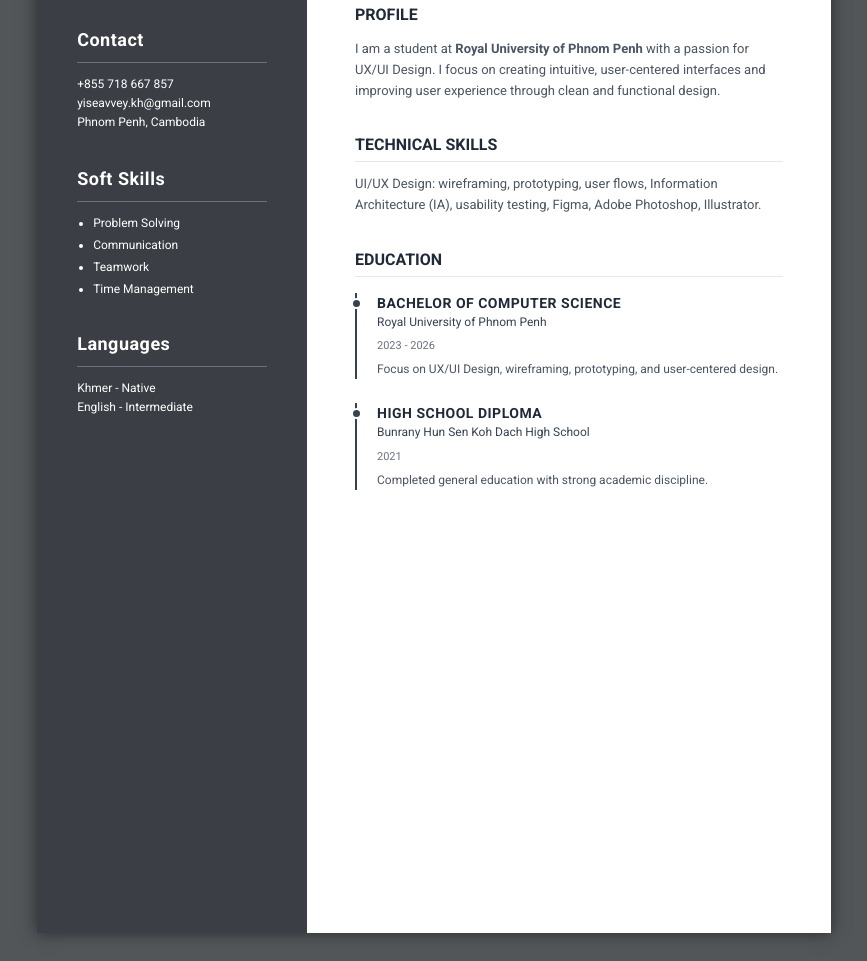
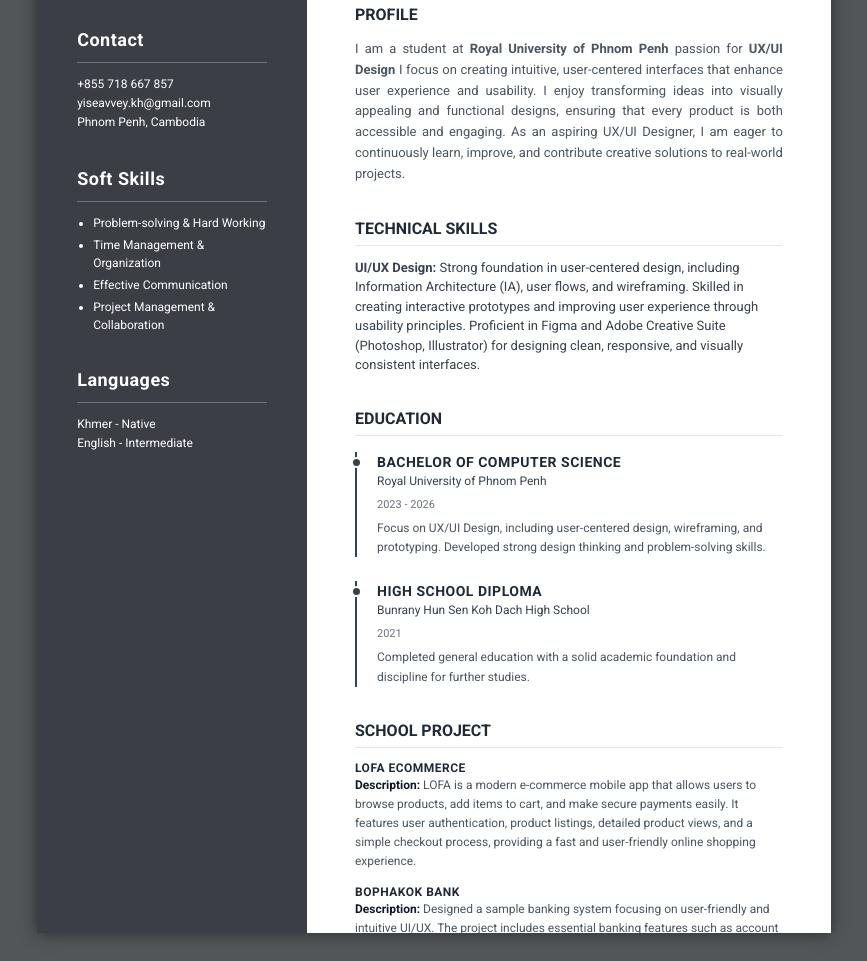
Before and after one commit to Monika-Phann/Personal-informaton, a website: page index.html in a window 1280 px wide. Shown: the part 218-1179 px from the top of the page, without its empty margins (206-1073 px from the left). Drawn offline with nearby package versions, Linux system fonts and the light colour scheme.

Commit message:
Seavvey informatin

```diff
--- a/index.html
+++ b/index.html
@@ -33,20 +33,13 @@ body {
     overflow: hidden;
 }
 
-main {
-    padding: 48px;
-}
+main { padding: 48px; }
+aside { padding: 40px; }
 
-aside {
-    padding: 40px;
-}
-
-/* Typography */
 h1 { letter-spacing: 1px; }
 h3 { letter-spacing: 0.5px; }
 p { line-height: 1.6; }
 
-/* Timeline */
 .timeline-container {
     position: relative;
     padding-left: 20px;
@@ -61,11 +54,6 @@ p { line-height: 1.6; }
     background-color: #374151;
     border-radius: 50%;
     border: 2px solid white;
-}
-
-@media print {
-    body { background: white; padding: 0; }
-    .resume-page { box-shadow: none; }
 }
 </style>
 </head>
@@ -94,10 +82,10 @@ p { line-height: 1.6; }
     <div>
         <h3 class="text-lg font-bold border-b border-gray-500 pb-2 mb-3">Soft Skills</h3>
         <ul class="text-[12px] list-disc ml-4 space-y-1">
-            <li>Problem Solving</li>
-            <li>Communication</li>
-            <li>Teamwork</li>
-            <li>Time Management</li>
+            <li>Problem-solving & Hard Working</li>
+            <li>Time Management & Organization</li>
+            <li>Effective Communication</li>
+            <li>Project Management & Collaboration</li>
         </ul>
     </div>
 
@@ -112,56 +100,94 @@ p { line-height: 1.6; }
 <!-- RIGHT -->
 <main class="w-[66%] text-gray-800">
 
+<!-- HEADER -->
 <header class="mb-8 border-b pb-6 border-gray-800">
     <h1 class="text-6xl font-black uppercase">YI SEAVVEY</h1>
     <p class="text-lg tracking-widest text-gray-600">UX/UI Designer</p>
 </header>
 
-<!-- PROFILE -->
+<!-- PROFILE (UNCHANGED CONTENT) -->
 <section class="mb-8">
-    <h2 class="text-base font-bold uppercase mb-3">Profile</h2>
-    <p class="text-[13px] text-gray-600">
-        I am a student at <strong>Royal University of Phnom Penh</strong> with a passion for UX/UI Design. I focus on creating intuitive, user-centered interfaces and improving user experience through clean and functional design.
+    <h2 class="text-base font-bold uppercase mb-3">PROFILE</h2>
+    <p class="text-[13px] text-gray-600 text-justify">
+        I am a student at <strong>Royal University of Phnom Penh</strong> passion for <strong>UX/UI Design</strong> I focus on creating intuitive, user-centered interfaces that enhance user experience and usability. I enjoy transforming ideas into visually appealing and functional designs, ensuring that every product is both accessible and engaging. As an aspiring UX/UI Designer, I am eager to continuously learn, improve, and contribute creative solutions to real-world projects.
     </p>
 </section>
 
-<!-- SKILLS -->
+<!-- SKILLS (UNCHANGED CONTENT) -->
 <section class="mb-8">
-    <h2 class="text-base font-bold uppercase mb-3 border-b pb-1">Technical Skills</h2>
-    <p class="text-[13px] text-gray-600">
-        UI/UX Design: wireframing, prototyping, user flows, Information Architecture (IA), usability testing, Figma, Adobe Photoshop, Illustrator.
-    </p>
+    <h2 class="text-base font-bold uppercase mb-3 border-b pb-1">TECHNICAL SKILLS</h2>
+
+    <ul class="text-[13px] text-gray-700 space-y-2">
+        <li>
+            <strong>UI/UX Design:</strong>
+            Strong foundation in user-centered design, including Information Architecture (IA), user flows, and wireframing. Skilled in creating interactive prototypes and improving user experience through usability principles. Proficient in Figma and Adobe Creative Suite (Photoshop, Illustrator) for designing clean, responsive, and visually consistent interfaces.
+        </li>
+    </ul>
 </section>
 
-<!-- EDUCATION -->
+<!-- EDUCATION (2 LINES FIXED) -->
 <section class="mb-8">
-<h2 class="text-base font-bold uppercase mb-4 border-b pb-1">Education</h2>
+<h2 class="text-base font-bold uppercase mb-4 border-b pb-1">EDUCATION</h2>
 
 <div class="space-y-6">
 
-<!-- University -->
+<!-- UNIVERSITY -->
 <div class="timeline-container">
 <div class="timeline-dot"></div>
 
-<h3 class="text-sm font-bold uppercase">Bachelor of Computer Science</h3>
-<p class="text-[12px] text-gray-700">Royal University of Phnom Penh</p>
+<h3 class="text-sm font-bold uppercase">
+Bachelor of Computer Science
+</h3>
+<p class="text-[12px] text-gray-700">
+Royal University of Phnom Penh
+</p>
 <span class="text-[11px] text-gray-500">2023 - 2026</span>
 
 <p class="text-[12px] text-gray-600 mt-1">
-Focus on UX/UI Design, wireframing, prototyping, and user-centered design.
+Focus on UX/UI Design, including user-centered design, wireframing, and prototyping. Developed strong design thinking and problem-solving skills.
 </p>
 </div>
 
-<!-- High School -->
+<!-- HIGH SCHOOL -->
 <div class="timeline-container">
 <div class="timeline-dot"></div>
 
-<h3 class="text-sm font-bold uppercase">High School Diploma</h3>
-<p class="text-[12px] text-gray-700">Bunrany Hun Sen Koh Dach High School</p>
+<h3 class="text-sm font-bold uppercase">
+High School Diploma
+</h3>
+<p class="text-[12px] text-gray-700">
+Bunrany Hun Sen Koh Dach High School
+</p>
 <span class="text-[11px] text-gray-500">2021</span>
 
 <p class="text-[12px] text-gray-600 mt-1">
-Completed general education with strong academic discipline.
+Completed general education with a solid academic foundation and discipline for further studies.
+</p>
+</div>
+
+</div>
+</section>
+
+<!-- PROJECTS (UNCHANGED CONTENT) -->
+<section>
+<h2 class="text-base font-bold uppercase mb-3 border-b pb-1">SCHOOL PROJECT</h2>
+
+<div class="space-y-3">
+
+<div>
+<h3 class="text-xs font-bold uppercase">LOFA Ecommerce</h3>
+<p class="text-[12px] text-gray-600">
+<span class="font-semibold text-gray-900">Description:</span>
+LOFA is a modern e-commerce mobile app that allows users to browse products, add items to cart, and make secure payments easily. It features user authentication, product listings, detailed product views, and a simple checkout process, providing a fast and user-friendly online shopping experience.
+</p>
+</div>
+
+<div>
+<h3 class="text-xs font-bold uppercase">Bophakok Bank</h3>
+<p class="text-[12px] text-gray-600">
+<span class="font-semibold text-gray-900">Description:</span>
+Designed a sample banking system focusing on user-friendly and intuitive UI/UX. The project includes essential banking features such as account overview, transaction history, and money transfer interface. Emphasized clean layout, clear navigation, and responsive design to ensure a smooth and efficient user experience.
 </p>
 </div>
 
```
